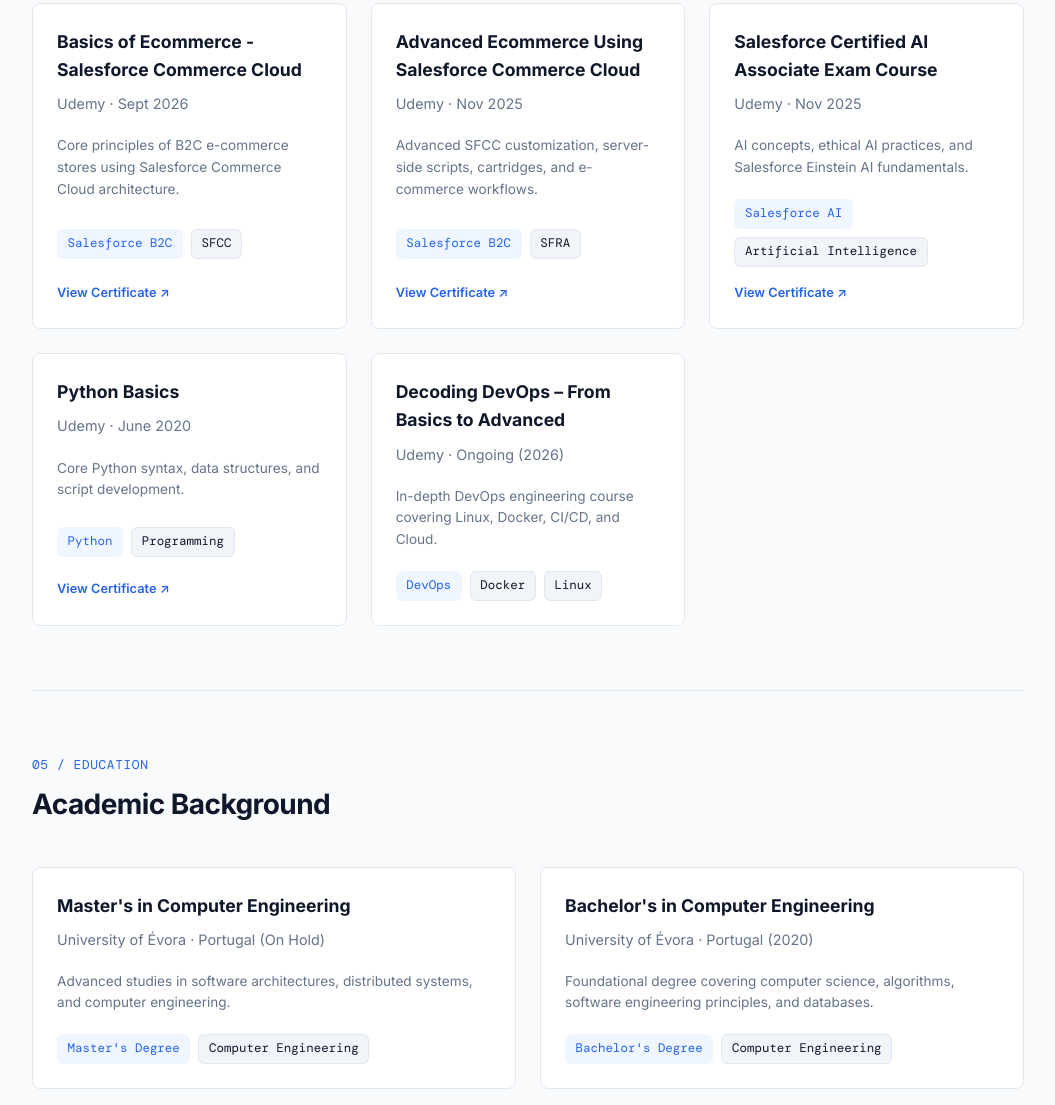
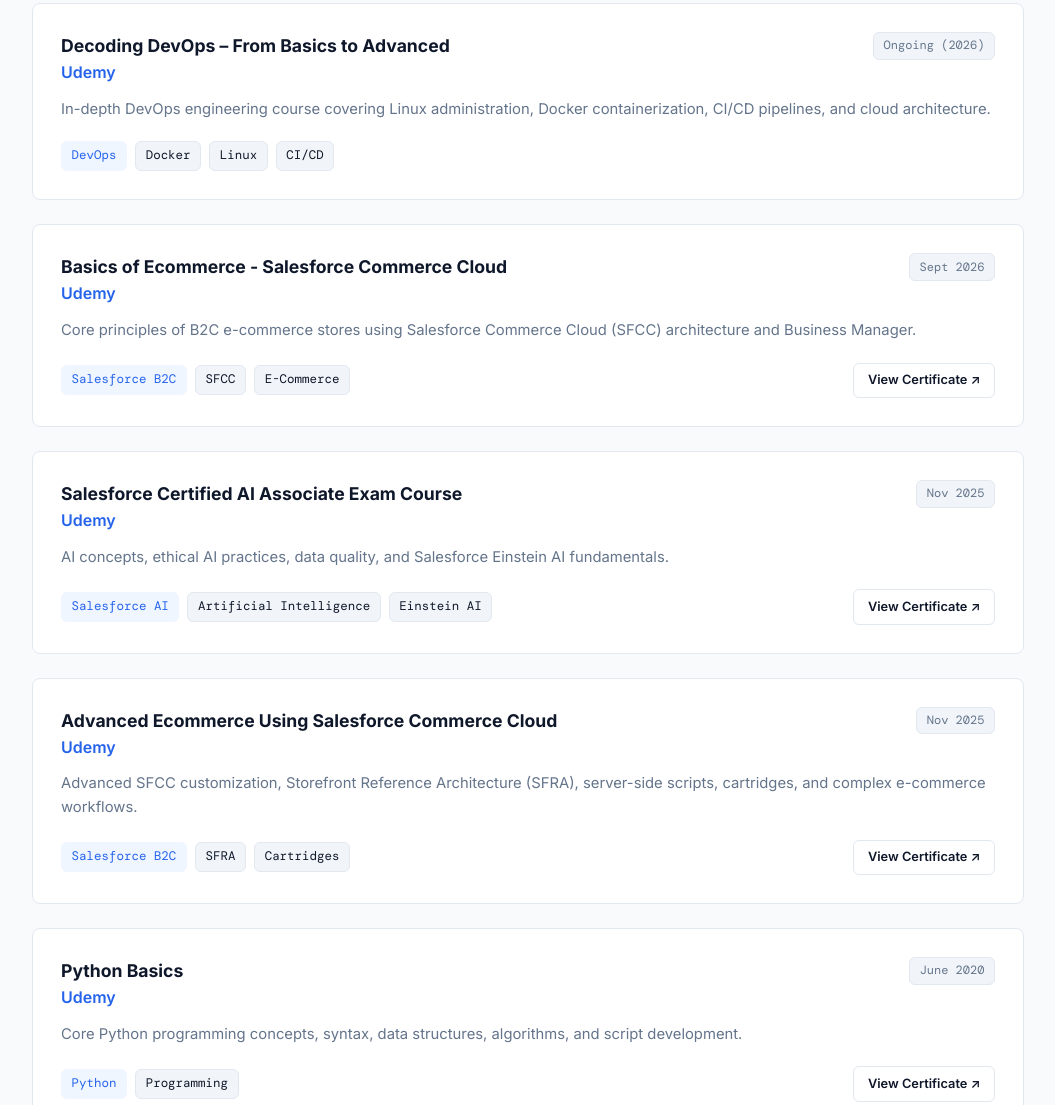
Before and after one commit to LuisRessonha/LuisRessonha.github.io, a plain HTML site: page portfolio.html in a window 1280 px wide. Shown: the part 3067-4172 px from the top of the page, without its empty margins (112-1167 px from the left). Drawn offline with nearby package versions, Linux system fonts and the light colour scheme.

Commit message:
Refactor certifications section to use timeline format; enhance layout and styling for better presentation

```diff
--- a/css/styles.css
+++ b/css/styles.css
@@ -508,6 +508,15 @@ body.dark .site-header {
 	font-weight: bold;
 }
 
+.timeline-footer {
+	display: flex;
+	justify-content: space-between;
+	align-items: center;
+	flex-wrap: wrap;
+	gap: 1rem;
+	margin-top: 1rem;
+}
+
 /* Projects & Focus */
 .projects-grid {
 	display: grid;
--- a/portfolio.html
+++ b/portfolio.html
@@ -263,77 +263,98 @@
 					<span class="section-tag">04 / Certifications</span>
 					<h2 class="section-title">Certifications & Training</h2>
 				</div>
-				<div class="projects-grid">
-					<article class="project-card">
-						<div>
-							<h3>Basics of Ecommerce - Salesforce Commerce Cloud</h3>
-							<p>Udemy · Sept 2026</p>
-							<p style="font-size: 0.85rem; color: var(--text-muted); margin-top: 0.5rem">Core principles of B2C e-commerce stores using Salesforce Commerce Cloud architecture.</p>
+				<div class="timeline">
+					<article class="timeline-item">
+						<div class="timeline-header">
+							<div>
+								<h3 class="role-title">Decoding DevOps – From Basics to Advanced</h3>
+								<div class="company-name">Udemy</div>
+							</div>
+							<span class="period-badge">Ongoing (2026)</span>
 						</div>
-						<div class="tech-tags" style="margin-bottom: 0.75rem;">
-							<span class="tag tag-primary">Salesforce B2C</span>
-							<span class="tag">SFCC</span>
-						</div>
-						<div>
-							<a class="text-link" href="assets/certificates/Basics of Ecommerce - Using Salesforce Commerce Cloud.jpg" target="_blank" rel="noreferrer" style="font-size: 0.8rem; color: var(--primary); font-weight: 600;">View Certificate ↗</a>
+						<p class="timeline-body">In-depth DevOps engineering course covering Linux administration, Docker containerization, CI/CD pipelines, and cloud architecture.</p>
+						<div class="timeline-footer">
+							<div class="tech-tags">
+								<span class="tag tag-primary">DevOps</span>
+								<span class="tag">Docker</span>
+								<span class="tag">Linux</span>
+								<span class="tag">CI/CD</span>
+							</div>
 						</div>
 					</article>
 
-					<article class="project-card">
-						<div>
-							<h3>Advanced Ecommerce Using Salesforce Commerce Cloud</h3>
-							<p>Udemy · Nov 2025</p>
-							<p style="font-size: 0.85rem; color: var(--text-muted); margin-top: 0.5rem">Advanced SFCC customization, server-side scripts, cartridges, and e-commerce workflows.</p>
+					<article class="timeline-item">
+						<div class="timeline-header">
+							<div>
+								<h3 class="role-title">Basics of Ecommerce - Salesforce Commerce Cloud</h3>
+								<div class="company-name">Udemy</div>
+							</div>
+							<span class="period-badge">Sept 2026</span>
 						</div>
-						<div class="tech-tags" style="margin-bottom: 0.75rem;">
-							<span class="tag tag-primary">Salesforce B2C</span>
-							<span class="tag">SFRA</span>
-						</div>
-						<div>
-							<a class="text-link" href="assets/certificates/Advanced Ecommerce Using Salesforce Commerce Cloud - SFCC.jpg" target="_blank" rel="noreferrer" style="font-size: 0.8rem; color: var(--primary); font-weight: 600;">View Certificate ↗</a>
+						<p class="timeline-body">Core principles of B2C e-commerce stores using Salesforce Commerce Cloud (SFCC) architecture and Business Manager.</p>
+						<div class="timeline-footer">
+							<div class="tech-tags">
+								<span class="tag tag-primary">Salesforce B2C</span>
+								<span class="tag">SFCC</span>
+								<span class="tag">E-Commerce</span>
+							</div>
+							<a class="btn btn-secondary" href="assets/certificates/Basics of Ecommerce - Using Salesforce Commerce Cloud.jpg" target="_blank" rel="noreferrer" style="font-size: 0.8rem; padding: 0.4rem 0.84rem;">View Certificate ↗</a>
 						</div>
 					</article>
 
-					<article class="project-card">
-						<div>
-							<h3>Salesforce Certified AI Associate Exam Course</h3>
-							<p>Udemy · Nov 2025</p>
-							<p style="font-size: 0.85rem; color: var(--text-muted); margin-top: 0.5rem">AI concepts, ethical AI practices, and Salesforce Einstein AI fundamentals.</p>
+					<article class="timeline-item">
+						<div class="timeline-header">
+							<div>
+								<h3 class="role-title">Salesforce Certified AI Associate Exam Course</h3>
+								<div class="company-name">Udemy</div>
+							</div>
+							<span class="period-badge">Nov 2025</span>
 						</div>
-						<div class="tech-tags" style="margin-bottom: 0.75rem;">
-							<span class="tag tag-primary">Salesforce AI</span>
-							<span class="tag">Artificial Intelligence</span>
-						</div>
-						<div>
-							<a class="text-link" href="assets/certificates/The Complete Salesforce Certified AI Associate Exam Course.jpg" target="_blank" rel="noreferrer" style="font-size: 0.8rem; color: var(--primary); font-weight: 600;">View Certificate ↗</a>
+						<p class="timeline-body">AI concepts, ethical AI practices, data quality, and Salesforce Einstein AI fundamentals.</p>
+						<div class="timeline-footer">
+							<div class="tech-tags">
+								<span class="tag tag-primary">Salesforce AI</span>
+								<span class="tag">Artificial Intelligence</span>
+								<span class="tag">Einstein AI</span>
+							</div>
+							<a class="btn btn-secondary" href="assets/certificates/The Complete Salesforce Certified AI Associate Exam Course.jpg" target="_blank" rel="noreferrer" style="font-size: 0.8rem; padding: 0.4rem 0.84rem;">View Certificate ↗</a>
 						</div>
 					</article>
 
-					<article class="project-card">
-						<div>
-							<h3>Python Basics</h3>
-							<p>Udemy · June 2020</p>
-							<p style="font-size: 0.85rem; color: var(--text-muted); margin-top: 0.5rem">Core Python syntax, data structures, and script development.</p>
+					<article class="timeline-item">
+						<div class="timeline-header">
+							<div>
+								<h3 class="role-title">Advanced Ecommerce Using Salesforce Commerce Cloud</h3>
+								<div class="company-name">Udemy</div>
+							</div>
+							<span class="period-badge">Nov 2025</span>
 						</div>
-						<div class="tech-tags" style="margin-bottom: 0.75rem;">
-							<span class="tag tag-primary">Python</span>
-							<span class="tag">Programming</span>
-						</div>
-						<div>
-							<a class="text-link" href="assets/certificates/PythonBasics.jpg" target="_blank" rel="noreferrer" style="font-size: 0.8rem; color: var(--primary); font-weight: 600;">View Certificate ↗</a>
+						<p class="timeline-body">Advanced SFCC customization, Storefront Reference Architecture (SFRA), server-side scripts, cartridges, and complex e-commerce workflows.</p>
+						<div class="timeline-footer">
+							<div class="tech-tags">
+								<span class="tag tag-primary">Salesforce B2C</span>
+								<span class="tag">SFRA</span>
+								<span class="tag">Cartridges</span>
+							</div>
+							<a class="btn btn-secondary" href="assets/certificates/Advanced Ecommerce Using Salesforce Commerce Cloud - SFCC.jpg" target="_blank" rel="noreferrer" style="font-size: 0.8rem; padding: 0.4rem 0.84rem;">View Certificate ↗</a>
 						</div>
 					</article>
 
-					<article class="project-card">
-						<div>
-							<h3>Decoding DevOps – From Basics to Advanced</h3>
-							<p>Udemy · Ongoing (2026)</p>
-							<p style="font-size: 0.85rem; color: var(--text-muted); margin-top: 0.5rem">In-depth DevOps engineering course covering Linux, Docker, CI/CD, and Cloud.</p>
+					<article class="timeline-item">
+						<div class="timeline-header">
+							<div>
+								<h3 class="role-title">Python Basics</h3>
+								<div class="company-name">Udemy</div>
+							</div>
+							<span class="period-badge">June 2020</span>
 						</div>
-						<div class="tech-tags">
-							<span class="tag tag-primary">DevOps</span>
-							<span class="tag">Docker</span>
-							<span class="tag">Linux</span>
+						<p class="timeline-body">Core Python programming concepts, syntax, data structures, algorithms, and script development.</p>
+						<div class="timeline-footer">
+							<div class="tech-tags">
+								<span class="tag tag-primary">Python</span>
+								<span class="tag">Programming</span>
+							</div>
+							<a class="btn btn-secondary" href="assets/certificates/PythonBasics.jpg" target="_blank" rel="noreferrer" style="font-size: 0.8rem; padding: 0.4rem 0.84rem;">View Certificate ↗</a>
 						</div>
 					</article>
 				</div>
```
